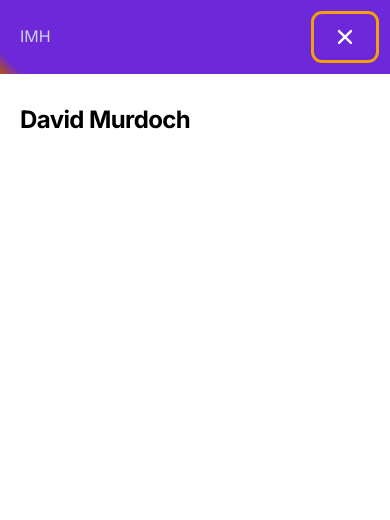
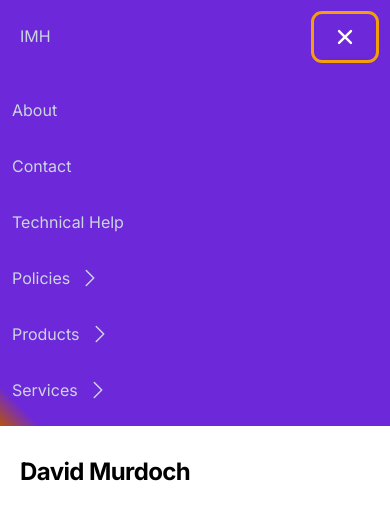
Before and after one commit to dsm23/nextjs-imh, a Next.js app: page /david-murdoch in a window 390 px wide. Both pictures are taken after a click on the button 345 px from the left and 37 px from the top of the page. Shown: the top 520 px of the page. Built offline with nearby package versions, Linux system fonts and the light colour scheme.

Commit message:
refactor(navbar.tsx): remove tween in navbar
* rely solely on transitions and css instead of useTween in navbar

```diff
--- /dev/null
+++ b/components/nav/index.tsx
@@ -0,0 +1,34 @@
+"use client";
+
+import { useRef } from "react";
+import type { FunctionComponent, ReactNode } from "react";
+import { useClickAway } from "@/hooks";
+
+import styles from "./styles.module.css";
+
+type Props = {
+  children: ReactNode;
+  onClose: () => void;
+};
+
+const Nav: FunctionComponent<Props> = ({ children, onClose }) => {
+  const containerRef = useRef<HTMLElement>(null);
+
+  useClickAway(containerRef, () => onClose());
+
+  return (
+    <>
+      <a
+        href="#main-content"
+        className="sr-only left-10 top-28 bg-indigo-700 text-white focus:not-sr-only focus:absolute focus:px-6 focus:py-4"
+      >
+        Skip to Content
+      </a>
+      <nav className={styles.nav} ref={containerRef}>
+        {children}
+      </nav>
+    </>
+  );
+};
+
+export default Nav;
--- /dev/null
+++ b/components/nav/styles.module.css
@@ -0,0 +1,19 @@
+.nav {
+  display: flex;
+  position: sticky;
+  top: 0;
+  flex-wrap: wrap;
+  justify-content: space-between;
+  width: 100%;
+  background-image: linear-gradient(
+    45deg,
+    theme("colors.amber.700") 0%,
+    theme("colors.violet.700") 5%
+  );
+}
+
+@screen lg {
+  .nav {
+    padding-inline: theme(padding.4);
+  }
+}
--- a/components/navbar/index.tsx
+++ b/components/navbar/index.tsx
@@ -1,78 +1,36 @@
 "use client";
 
-import { useEffect, useRef, useState } from "react";
+import { useId, useState } from "react";
 import Link from "next/link";
 import cx from "clsx";
 // TODO: extract ripple from package
 // @ts-ignore
 import Ripple from "material-ripple-effects";
 import { Transition } from "@headlessui/react";
-import { easing } from "ts-easing";
-import resolveConfig from "tailwindcss/resolveConfig";
-import { KeyValuePair } from "tailwindcss/types/config.js"; // import { ResizeObserver } from 'resize-observer';
-import tailwindConfig from "../../tailwind.config.js";
 import Hamburger from "../hamburger";
+import Nav from "../nav";
 import NavDropdown from "../nav-dropdown";
 import { ArrowLeft, ChevronRight } from "../svgs";
 import { Router } from "@/constants";
-import { useClickAway, useMedia, useTween } from "@/hooks";
 
 import styles from "./styles.module.css";
 
 type State = "default" | "products" | "services" | "policies";
 
-const fullConfig = resolveConfig(tailwindConfig);
-
 const Navbar = () => {
+  const id = useId();
   const ripple = new Ripple();
 
-  const [mobileOpen, setMobileOpen] = useState(false);
+  const [open, setOpen] = useState(false);
 
-  const transitionContainer = useRef<HTMLDivElement>(null);
+  const toggle = () => setOpen((isOpen) => !isOpen);
 
-  const isMobile = useMedia(
-    `(max-width: ${
-      (fullConfig.theme?.screens as KeyValuePair<string, string>)?.md as string
-    })`,
-  );
-
-  const toggle = () => setMobileOpen((isMobileOpen) => !isMobileOpen);
-
-  const handleClose = () => setMobileOpen(false);
+  const handleClose = () => setOpen(false);
 
   const [active, setActive] = useState<State>("default");
 
-  const [transitionHeight, setTransitionHeight] = useTween(0, {
-    easing: easing.inOutCirc,
-    duration: 300,
-  });
-
-  const containerRef = useRef<HTMLElement>(null);
-  const defaultTransition = useRef<HTMLDivElement>(null);
-  const policiesTransition = useRef<HTMLDivElement>(null);
-  const productsTransition = useRef<HTMLDivElement>(null);
-  const servicesTransition = useRef<HTMLDivElement>(null);
-
-  useClickAway(containerRef, () => void setMobileOpen(false));
-
-  useEffect(() => {
-    if (mobileOpen) {
-      setTransitionHeight(defaultTransition.current?.offsetHeight as number);
-    } else {
-      setTransitionHeight(0);
-      setActive("default");
-    }
-  }, [mobileOpen]);
-
   return (
-    <>
-      <a
-        href="#main-content"
-        className="sr-only left-10 top-28 bg-indigo-700 text-white focus:not-sr-only focus:absolute focus:px-6 focus:py-4"
-      >
-        Skip to Content
-      </a>
-      <nav className={styles.nav} ref={containerRef}>
+    <Nav onClose={handleClose}>
       <Link href={Router.Home} className={cx(styles.navLink, styles.navHome)}>
         IMH
       </Link>
@@ -81,36 +39,12 @@ const Navbar = () => {
         className={styles.hamburger}
         onClick={toggle}
         onMouseDown={(e) => ripple.create(e, "light")}
-          aria-controls="primary-navigation"
-          aria-expanded={mobileOpen}
+        aria-controls={id}
+        aria-expanded={open}
       >
-          <Hamburger className="h-6 w-6" open={mobileOpen} />
+        <Hamburger className="h-6 w-6" open={open} />
       </button>
-        <div
-          className="relative w-full overflow-hidden md:contents"
-          style={{ height: transitionHeight }}
-          ref={transitionContainer}
-        >
-          <Transition
-            show={!isMobile || active === "default"}
-            ref={defaultTransition}
-            className={cx(
-              "ml-auto md:flex",
-              { "absolute block w-full": mobileOpen },
-              { hidden: !mobileOpen },
-            )}
-            beforeEnter={() => {
-              setTransitionHeight(
-                defaultTransition.current?.offsetHeight as number,
-              );
-            }}
-            enter="transition-transform ease-in-out duration-500"
-            enterFrom="transform -translate-x-full"
-            enterTo="transform translate-x-0"
-            leave="transition-transform ease-in-out duration-500"
-            leaveFrom="transform translate-x-0"
-            leaveTo="transform -translate-x-full"
-          >
+      <div className="hidden md:flex">
         <Link
           href={Router.About}
           className={cx("block", styles.navLink)}
@@ -132,7 +66,97 @@ const Navbar = () => {
         >
           Technical Help
         </Link>
-            <div className="hidden md:contents">
+        <NavDropdown label="Policies">
+          <Link
+            href={Router.InclusionPolicy}
+            className={cx("block", styles.navLink)}
+          >
+            Inclusion Policy
+          </Link>
+        </NavDropdown>
+        <NavDropdown label="Products and Services">
+          <span className={cx("block", styles.navLink)}>Products</span>
+          <Link href={Router.Dent} className={cx("block", styles.navLink)}>
+            Dent Instruments
+          </Link>
+          <Link href={Router.Dranetz} className={cx("block", styles.navLink)}>
+            Dranetz
+          </Link>
+          <Link
+            href={Router.Electrotek}
+            className={cx("block", styles.navLink)}
+          >
+            Electrotek Systems
+          </Link>
+          <Link href={Router.Powerside} className={cx("block", styles.navLink)}>
+            Powerside
+          </Link>
+          <div className="mx-3 border-b-2 border-gray-200" />
+          <span className={cx("block", styles.navLink)}>Services</span>
+          <Link
+            href={Router.Consultancy}
+            className={cx("block", styles.navLink)}
+          >
+            Consultancy from IMH
+          </Link>
+        </NavDropdown>
+      </div>
+
+      <div className="w-full md:hidden">
+        <Transition
+          show={open}
+          className="grid md:hidden"
+          enter="transition-[grid-template-rows] motion-reduce:transition-none duration-150"
+          enterFrom="grid-rows-[0fr]"
+          enterTo="grid-rows-[1fr]"
+          leave="transition-[grid-template-rows] motion-reduce:transition-none duration-150"
+          leaveFrom="grid-rows-[1fr]"
+          leaveTo="grid-rows-[0fr]"
+          afterLeave={() => setActive("default")}
+        >
+          <div
+            id={id}
+            className={cx(styles.transitionsContainer, "overflow-hidden")}
+          >
+            <Transition
+              show={active === "default"}
+              className="grid w-full"
+              enter={cx(
+                styles.defaultTransition,
+                "motion-reduce:transition-none motion-reduce:duration-0",
+              )}
+              enterFrom="transform -translate-x-full grid-rows-[0fr]"
+              enterTo="transform translate-x-0 grid-rows-[1fr]"
+              leave={cx(
+                styles.defaultTransition,
+                "motion-reduce:transition-none motion-reduce:duration-0",
+              )}
+              leaveFrom="transform translate-x-0 grid-rows-[1fr]"
+              leaveTo="transform -translate-x-full grid-rows-[0fr]"
+            >
+              <div className="overflow-hidden">
+                <Link
+                  href={Router.About}
+                  className={cx("block", styles.navLink)}
+                  onClick={handleClose}
+                >
+                  About
+                </Link>
+                <Link
+                  href={Router.Contact}
+                  className={cx("block", styles.navLink)}
+                  onClick={handleClose}
+                >
+                  Contact
+                </Link>
+                <Link
+                  href={Router.TechnicalHelp}
+                  className={cx("block", styles.navLink)}
+                  onClick={handleClose}
+                >
+                  Technical Help
+                </Link>
+
                 <NavDropdown label="Policies">
                   <Link
                     href={Router.InclusionPolicy}
@@ -177,35 +201,6 @@ const Navbar = () => {
                   </Link>
                 </NavDropdown>
 
-              {/* <div className="relative contents sm:block">
-            <button
-              className={cx("hidden sm:block", styles.navLink)}
-              onClick={setOpen}
-            >
-              Products and Services
-            </button>
-            <div className={styles.dropdown}>
-              <span className={styles.navLink}>Products</span>
-              <Link href={Router["Dent"]} className={styles.navLink}>
-                Dent Instruments
-              </Link>
-              <Link href={Router["Dranetz"]} className={styles.navLink}>
-                Dranetz
-              </Link>
-              <Link href={Router["Electrotek"]} className={styles.navLink}>
-                Electrotek Systems
-              </Link>
-              <Link href={Router["Powerside"]} className={styles.navLink}>
-                Powerside
-              </Link>
-              <span className={styles.navLink}>Services</span>
-              <Link href={Router["Consultancy"]} className={styles.navLink}>
-                Consultancy from IMH
-              </Link>
-            </div>
-          </div> */}
-            </div>
-            <div className="contents md:hidden">
                 <button
                   className={cx(
                     "flex items-center gap-x-2 text-left",
@@ -244,24 +239,14 @@ const Navbar = () => {
                 </button>
               </div>
             </Transition>
+
             <Transition
-            show={Boolean(isMobile) && active === "policies"}
+              show={active === "policies"}
               appear
-            ref={policiesTransition}
-            className={cx(
-              "ml-auto md:flex",
-              { "absolute block w-full": mobileOpen },
-              { hidden: !mobileOpen },
-            )}
-            beforeEnter={() => {
-              setTransitionHeight(
-                policiesTransition.current?.offsetHeight as number,
-              );
-            }}
-            enter="transition-transform ease-in-out duration-500"
+              enter="transition-transform motion-reduce:transition-none ease-in-out duration-500 motion-reduce:duration-0"
               enterFrom="transform translate-x-full"
               enterTo="transform translate-x-0"
-            leave="transition-transform ease-in-out duration-500"
+              leave="transition-transform motion-reduce:transition-none ease-in-out duration-500 motion-reduce:duration-0"
               leaveFrom="transform translate-x-0"
               leaveTo="transform translate-x-full"
             >
@@ -283,23 +268,12 @@ const Navbar = () => {
               </Link>
             </Transition>
             <Transition
-            show={Boolean(isMobile) && active === "products"}
-            appear
-            ref={productsTransition}
-            className={cx(
-              "ml-auto md:flex",
-              { "absolute block w-full": mobileOpen },
-              { hidden: !mobileOpen },
-            )}
-            beforeEnter={() => {
-              setTransitionHeight(
-                productsTransition.current?.offsetHeight as number,
-              );
-            }}
-            enter="transition-transform ease-in-out duration-500"
+              show={active === "products"}
+              className="w-full"
+              enter="transition-transform motion-reduce:transition-none ease-in-out duration-500 motion-reduce:duration-0"
               enterFrom="transform translate-x-full"
               enterTo="transform translate-x-0"
-            leave="transition-transform ease-in-out duration-500"
+              leave="transition-transform motion-reduce:transition-none ease-in-out duration-500 motion-reduce:duration-0"
               leaveFrom="transform translate-x-0"
               leaveTo="transform translate-x-full"
             >
@@ -342,23 +316,13 @@ const Navbar = () => {
               </Link>
             </Transition>
             <Transition
-            show={Boolean(isMobile) && active === "services"}
+              show={active === "services"}
               appear
-            ref={servicesTransition}
-            className={cx(
-              "ml-auto md:flex",
-              { "absolute block w-full": mobileOpen },
-              { hidden: !mobileOpen },
-            )}
-            beforeEnter={() => {
-              setTransitionHeight(
-                servicesTransition.current?.offsetHeight as number,
-              );
-            }}
-            enter="transition-transform ease-in-out duration-500"
+              className="w-full"
+              enter="transition-transform motion-reduce:transition-none ease-in-out duration-500 motion-reduce:duration-0"
               enterFrom="transform translate-x-full"
               enterTo="transform translate-x-0"
-            leave="transition-transform ease-in-out duration-500"
+              leave="transition-transform motion-reduce:transition-none ease-in-out duration-500 motion-reduce:duration-0"
               leaveFrom="transform translate-x-0"
               leaveTo="transform translate-x-full"
             >
@@ -380,8 +344,9 @@ const Navbar = () => {
               </Link>
             </Transition>
           </div>
-      </nav>
-    </>
+        </Transition>
+      </div>
+    </Nav>
   );
 };
 
--- a/components/navbar/styles.module.css
+++ b/components/navbar/styles.module.css
@@ -1,17 +1,3 @@
-.nav {
-  display: flex;
-  position: sticky;
-  top: 0;
-  flex-wrap: wrap;
-  justify-content: space-between;
-  width: 100%;
-  background-image: linear-gradient(
-    45deg,
-    theme("colors.amber.700") 0%,
-    theme("colors.violet.700") 5%
-  );
-}
-
 .hamburger {
   display: inline-flex;
   align-items: center;
@@ -110,6 +96,21 @@
   background-color: theme(backgroundColor.amber.400);
 }
 
+.transitionsContainer {
+  display: grid;
+}
+
+.transitionsContainer * {
+  grid-area: 1 / -1;
+}
+
+.defaultTransition {
+  transition:
+    grid-template-rows 300ms,
+    transform 500ms;
+  transitiontimingfunction: theme(transitionTimingFunction.linear);
+}
+
 @screen sm {
   .navLink:not(.navHome) {
     width: auto;
@@ -125,10 +126,6 @@
 }
 
 @screen lg {
-  .nav {
-    padding-inline: theme(padding.4);
-  }
-
   *:not(.dropdown) .navLink {
     padding-inline: theme(padding.4);
   }
```
Lines whose indentation alone changed are shown as unchanged.
